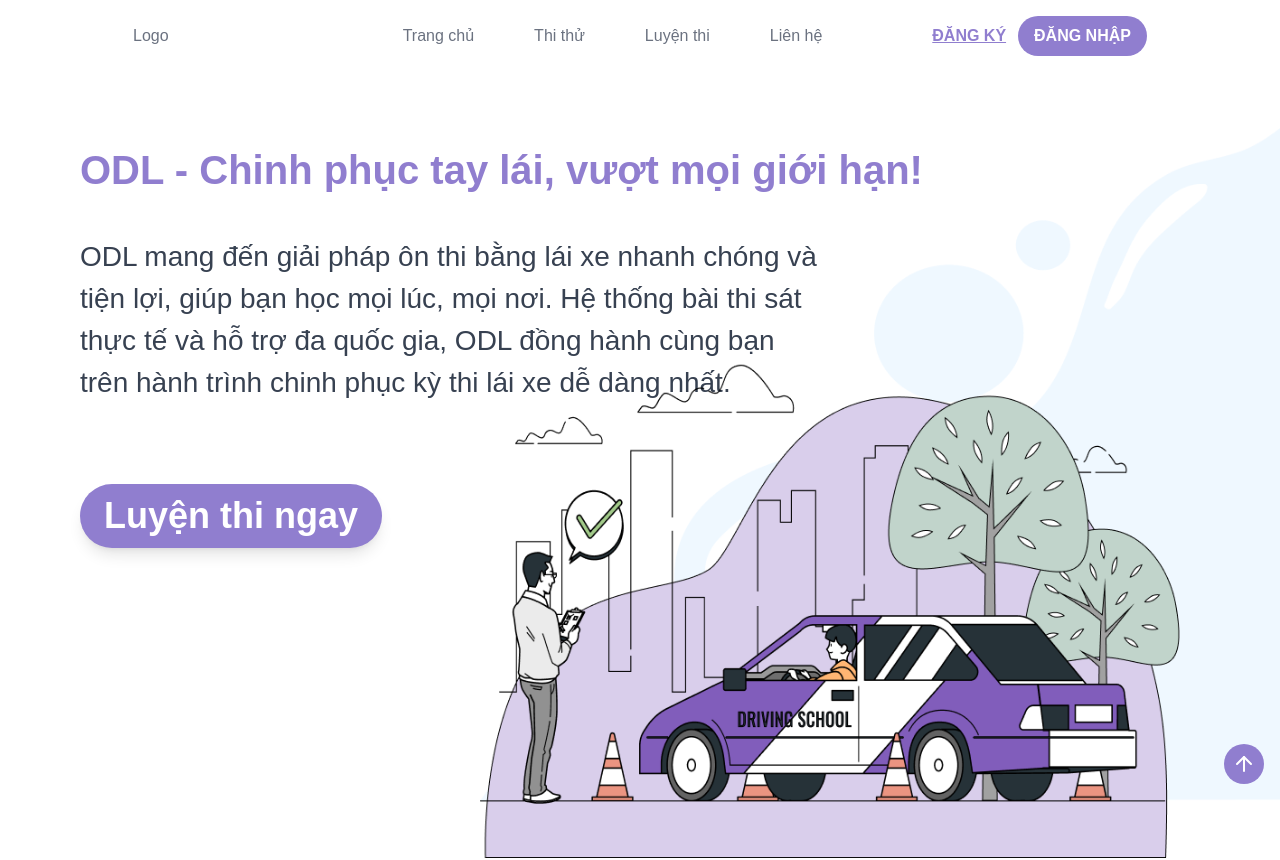
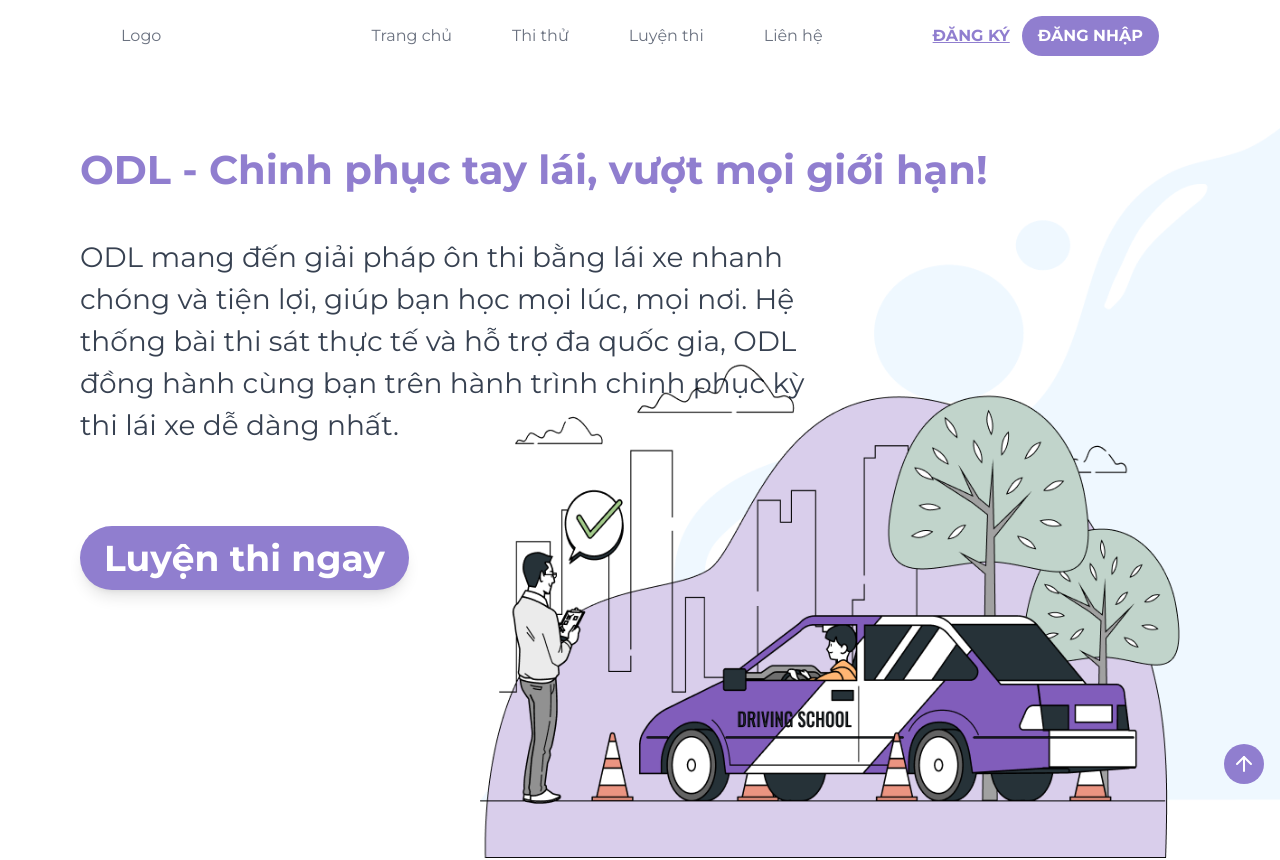
Before and after one commit to emkietthucode/ODL, a Next.js app: page / in a window 1280 px wide. Shown: the top 860 px of the page. Built offline with nearby package versions, Linux system fonts and the light colour scheme; no server answers.

Commit message:
fix: apply Montserrat font

```diff
--- a/src/app/globals.css
+++ b/src/app/globals.css
@@ -7,9 +7,6 @@ body,
 :root {
   height: 100%;
   background-color: white;
-}
-body {
-  font-family: Arial, Helvetica, sans-serif;
 }
 
 @layer base {
--- a/src/app/layout.tsx
+++ b/src/app/layout.tsx
@@ -4,7 +4,6 @@ import './globals.css'
 import { AuthProvider } from '@/contexts/AuthContext'
 
 const montserrat = Montserrat({
-  variable: '--font-montserrat',
   subsets: ['latin'],
 })
 
@@ -20,7 +19,7 @@ export default function RootLayout({
 }>) {
   return (
     <html lang="en">
-      <body className={`${montserrat.variable} antialiased`}>
+      <body className={`${montserrat.className} antialiased`}>
         <AuthProvider>{children}</AuthProvider>
       </body>
     </html>
```
